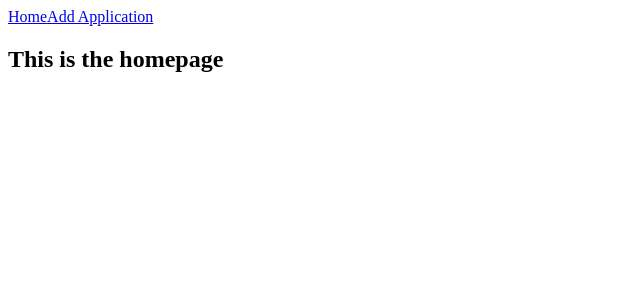
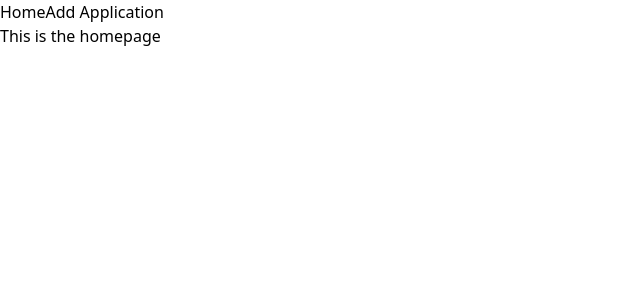
Before and after one commit to churris43/simple-vuejs-expressjs-app, a Vue app in the folder frontend/: page / in a window 1280 px wide. Shown: the top 300 px of the page, without its empty margins (0-640 px from the left). Built offline with nearby package versions, Linux system fonts and the light colour scheme.

Commit message:
Introducing Tailwindcss V4

```diff
--- a/frontend/index.html
+++ b/frontend/index.html
@@ -3,6 +3,7 @@
   <head>
     <meta charset="UTF-8" />
     <meta name="viewport" content="width=device-width, initial-scale=1.0" />
+    <link href="/src/style.css" rel="stylesheet">
     <title>User Forms</title>
   </head>
   <body>
--- a/frontend/package.json
+++ b/frontend/package.json
@@ -8,12 +8,15 @@
     "preview": "vite preview"
   },
   "dependencies": {
+    "@tailwindcss/vite": "^4.1.18",
     "date-fns": "^4.1.0",
+    "tailwindcss": "^4.1.18",
     "vue": "^3.4.0",
     "vue-router": "^4.6.4"
   },
   "devDependencies": {
     "@vitejs/plugin-vue": "^5.0.0",
+    "autoprefixer": "^10.4.23",
     "typescript": "^5.3.0",
     "vite": "^5.0.0"
   }
--- /dev/null
+++ b/frontend/postcss.config.cjs
@@ -0,0 +1,5 @@
+module.exports = {
+  plugins: {
+    autoprefixer: {},
+  },
+}
--- /dev/null
+++ b/frontend/src/style.css
@@ -0,0 +1 @@
+@import "tailwindcss";
--- a/frontend/vite.config.ts
+++ b/frontend/vite.config.ts
@@ -1,8 +1,9 @@
 import { defineConfig } from 'vite'
 import vue from '@vitejs/plugin-vue'
+import tailwindcss from '@tailwindcss/vite'
 
 export default defineConfig({
-  plugins: [vue()],
+  plugins: [vue(), tailwindcss()],
   server: {
     host: '0.0.0.0',
     port: 5173
```
Also changed, not shown: 1 other file (tests, documents, lock files or other folders).
